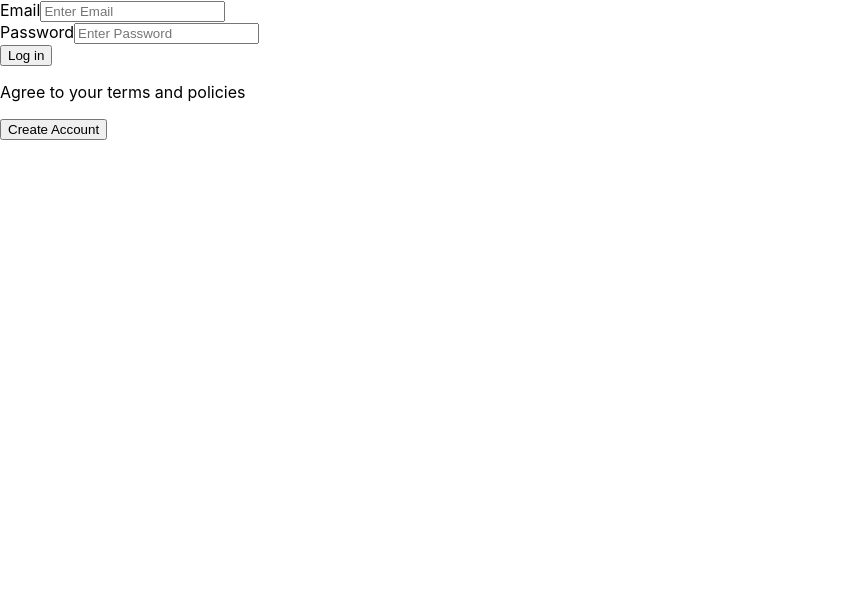
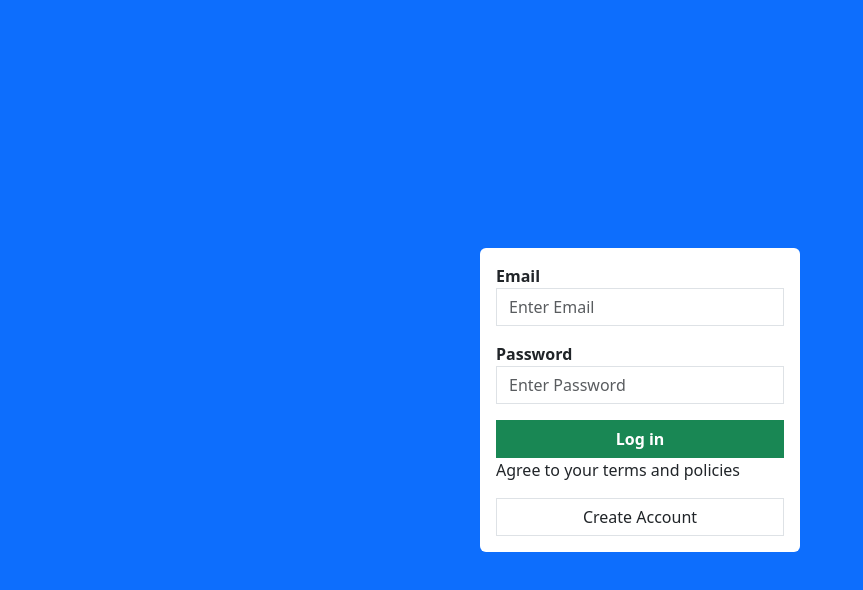
Before and after one commit to Far-ki/Meal-finder, a React (Create React App) app in the folder frontend/: page / in a window 1280 px wide. Shown: the top 590 px of the page, without its empty margins (0-863 px from the left). Built offline with nearby package versions, Linux system fonts and the light colour scheme.

Commit message:
Add login page

```diff
--- a/frontend/package.json
+++ b/frontend/package.json
@@ -6,8 +6,10 @@
     "@testing-library/jest-dom": "^5.17.0",
     "@testing-library/react": "^13.4.0",
     "@testing-library/user-event": "^13.5.0",
+    "bootstrap": "^5.3.3",
     "react": "^18.2.0",
     "react-dom": "^18.2.0",
+    "react-router-dom": "^6.22.3",
     "react-scripts": "^5.0.1",
     "web-vitals": "^2.1.4"
   },
--- a/frontend/src/App.js
+++ b/frontend/src/App.js
@@ -1,10 +1,17 @@
 import './App.css';
 import Login from './Login'
+import { BrowserRouter,Routes, Route } from 'react-router-dom'
 
 function App() {
   return (
-    <Login/>
-  );
+    <BrowserRouter>
+        <Routes>
+            <Route path='/' element={<Login/>}></Route>
+
+        </Routes>
+    </BrowserRouter>
+
+  )
 }
 
 export default App;
--- a/frontend/src/Login.js
+++ b/frontend/src/Login.js
@@ -1,31 +1,26 @@
-import React from 'react'
+import React from 'react';
 
 function Login() {
-
-    return(
-        <div className='d-felx justify-content-center align-items-center bg-primary vh-100'>
+    return (
+        <div className='d-flex justify-content-center align-items-center bg-primary vh-100'>
             <div className='bg-white p-3 rounded w-25'>
                 <form action="">
                     <div className='mb-3'>
-                    <label htmlFor="email">Email</label>
-                    <input type="email" placeholder='Enter Email'/>
+                        <label htmlFor="email"><strong>Email</strong></label>
+                        <input type="email" placeholder='Enter Email' className='form-control rounded-0'/>
                     </div>
 
                     <div className='mb-3'>
-                    <label htmlFor="password">Password</label>
-                    <input type="password" placeholder='Enter Password'/>
+                        <label htmlFor="password"><strong>Password</strong></label>
+                        <input type="password" placeholder='Enter Password' className='form-control rounded-0' />
                     </div>
-                    <button className='btn btn-success'>Log in</button>
+                    <button className='btn btn-success w-100 rounded-0'><strong>Log in</strong></button>
                     <p>Agree to your terms and policies</p>
-                    <button className='btn btn-default border'>Create Account</button>
+                    <button className='btn btn-default border w-100 rounded-0'>Create Account</button>
                 </form>
-
-
             </div>
         </div>
+    );
+}
 
-
-
-    )
-}
-export default Login
+export default Login;
--- a/frontend/src/index.js
+++ b/frontend/src/index.js
@@ -3,6 +3,7 @@ import ReactDOM from 'react-dom/client';
 import './index.css';
 import App from './App';
 import reportWebVitals from './reportWebVitals';
+import 'bootstrap/dist/css/bootstrap.min.css';
 
 const root = ReactDOM.createRoot(document.getElementById('root'));
 root.render(
```
Also changed, not shown: 1 other file (tests, documents, lock files or other folders).
